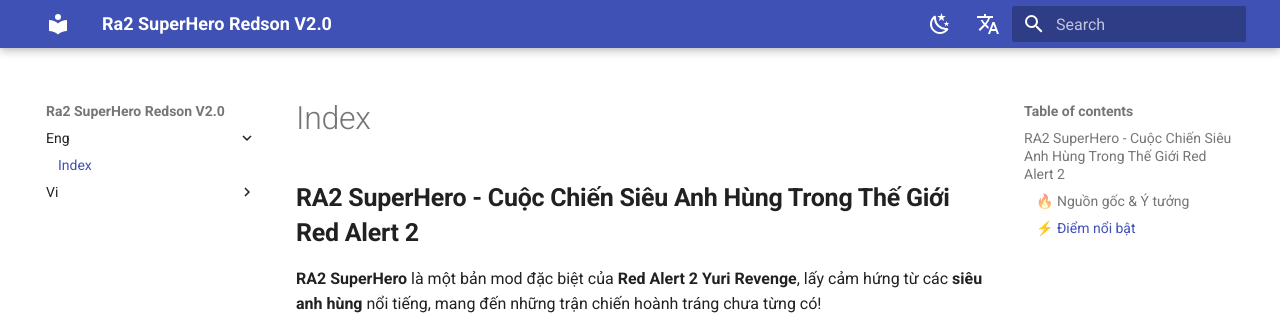
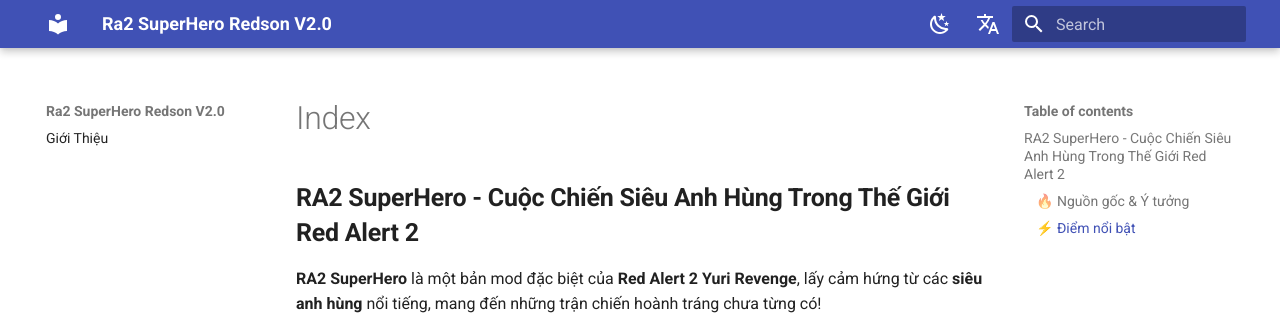
Before and after one commit to ra2redson/ra2redson.github.io, an MkDocs documentation site: the page built from docs/eng/index.md, in a window 1280 px wide. Shown: the top 322 px of the page. Built offline with MkDocs 1.6.1 and Material for MkDocs 9.7.7, drawn with Linux system fonts in a browser that asks for light colours; comment, search, counter and statistics services are not loaded.

Commit message:
Update mkdocs.yml

```diff
--- a/mkdocs.yml
+++ b/mkdocs.yml
@@ -1,5 +1,6 @@
 site_name: Ra2 SuperHero Redson V2.0
-nav: []
+nav:
+  - Giới Thiệu: vi/index.md
 
 extra:
   alternate:
```
